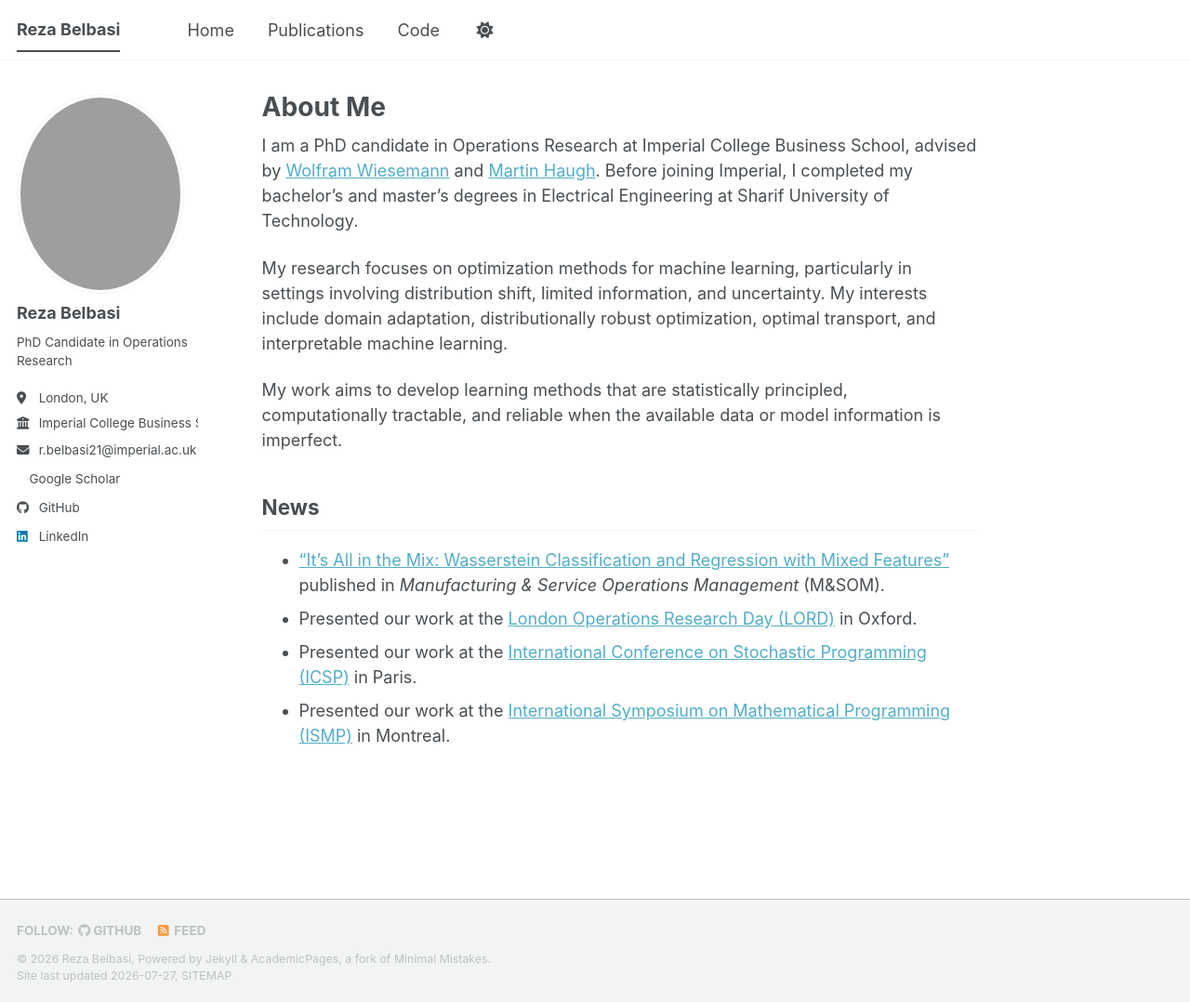
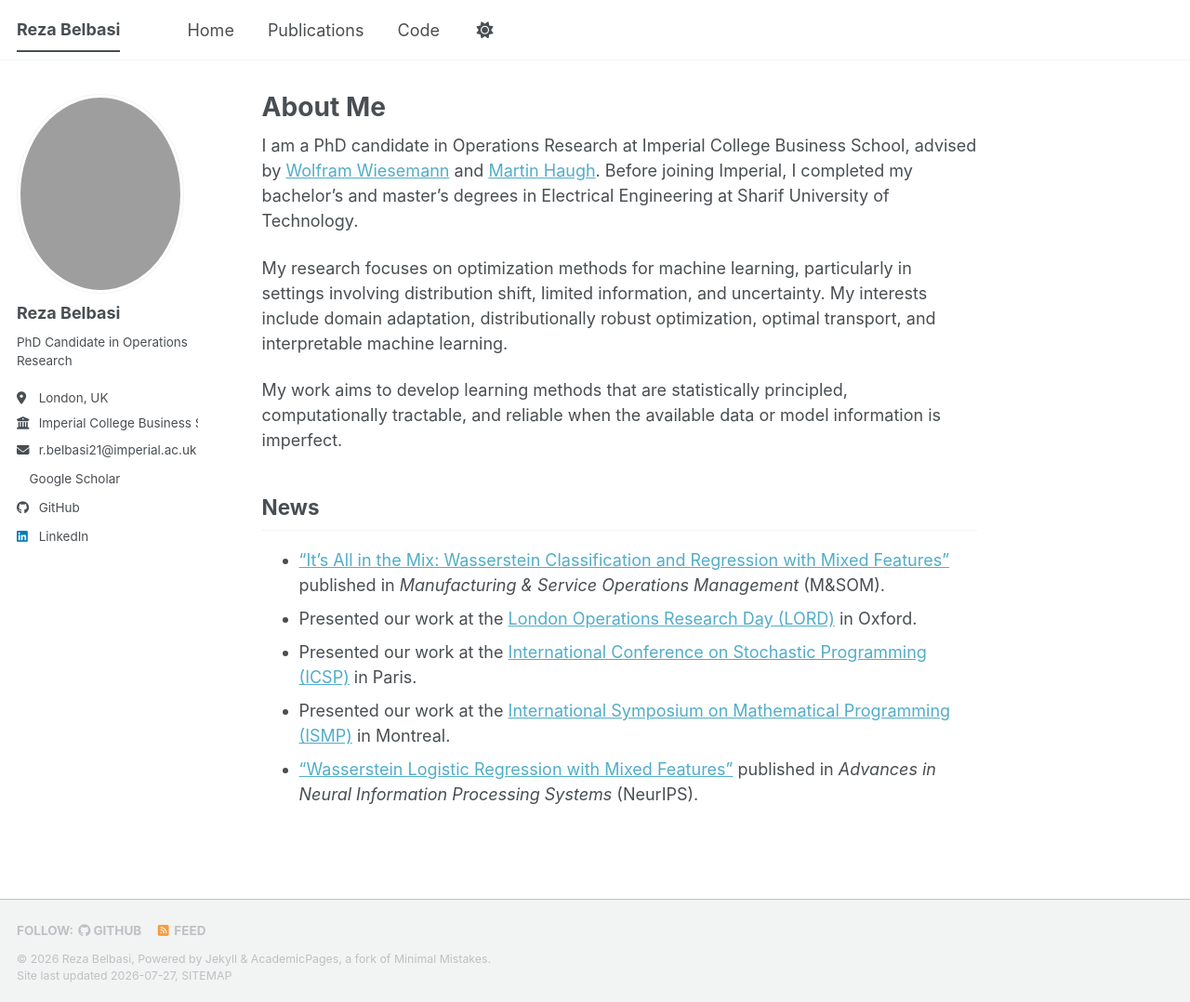
Before and after one commit to rezabelbasi/rezabelbasi.github.io, a Jekyll site: the page built from _pages/about.md, in a window 1280 px wide and 1078 px high. Shown: the whole window at 93% size. Built offline with Jekyll 4.4.1, drawn with Linux system fonts in a browser that asks for light colours; a style sheet for code colours, icons or effects is not loaded.

Commit message:
Add publication on Wasserstein Logistic Regression

```diff
--- a/_pages/about.md
+++ b/_pages/about.md
@@ -19,3 +19,4 @@ My work aims to develop learning methods that are statistically principled, comp
 - Presented our work at the [London Operations Research Day (LORD)](https://londonorday.github.io/2025-edition/index.html) in Oxford.
 - Presented our work at the [International Conference on Stochastic Programming (ICSP)](https://cermics-lab.enpc.fr/icsp2025/) in Paris.
 - Presented our work at the [International Symposium on Mathematical Programming (ISMP)](https://ismp2024.gerad.ca/) in Montreal.
+- [“Wasserstein Logistic Regression with Mixed Features”](https://arxiv.org/abs/2205.13501) published in *Advances in Neural Information Processing Systems* (NeurIPS).
```
